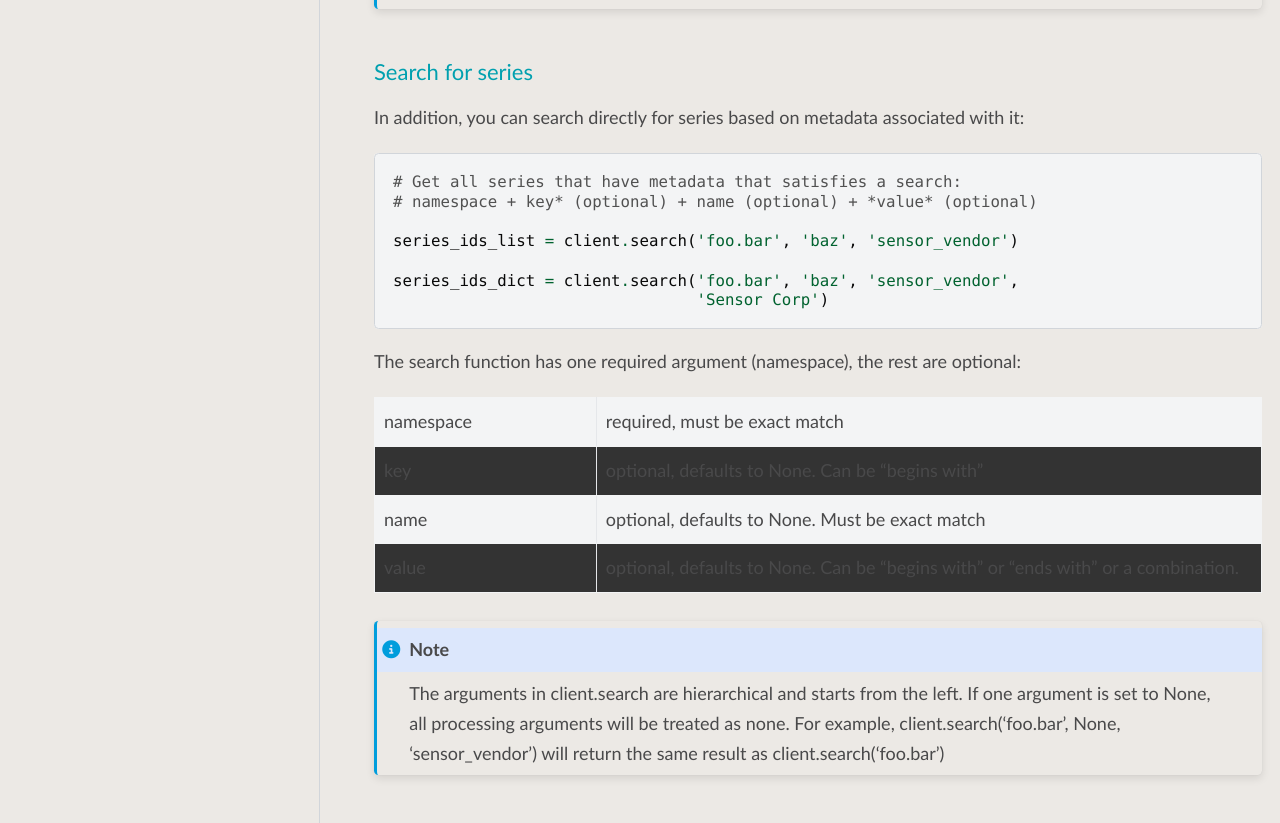
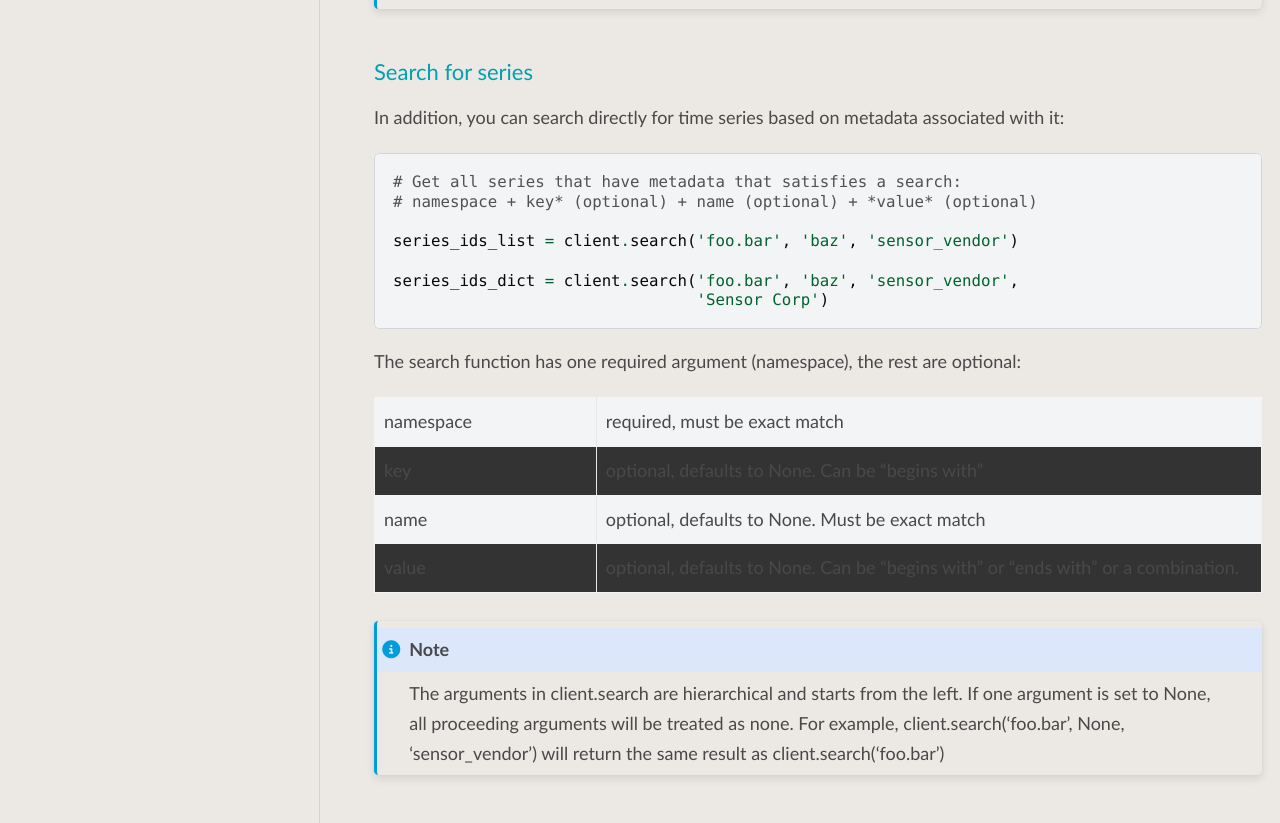
Before and after one commit to 4Subsea/drio-python, a Sphinx documentation site: the page built from docs/user_guide/browse_search.rst, in a window 1280 px wide and 1400 px high, scrolled down 650 px. Shown: the part 262-1085 px from the top of the window. Built offline with Sphinx 7.4.7 and the PyData theme 0.15.4, drawn with Linux system fonts in a browser that asks for light colours.

Commit message:
doc: fix typo and expand sentence

```diff
--- a/docs/user_guide/browse_search.rst
+++ b/docs/user_guide/browse_search.rst
@@ -34,7 +34,7 @@ You can also search for metadata given a namespace and key:
 
 Search for series
 -----------------
-In addition, you can search directly for series based on metadata associated
+In addition, you can search directly for time series based on metadata associated
 with it:
 
 .. code-block:: python
@@ -67,7 +67,7 @@ The search function has one required argument (namespace), the rest are optional
 .. note::
 
     The arguments in client.search are hierarchical and starts from the left. If one argument is set to None,
-    all processing arguments will be treated as none. For example, client.search('foo.bar', None, 'sensor_vendor')
+    all proceeding arguments will be treated as none. For example, client.search('foo.bar', None, 'sensor_vendor')
     will return the same result as client.search('foo.bar')
 
 
```
